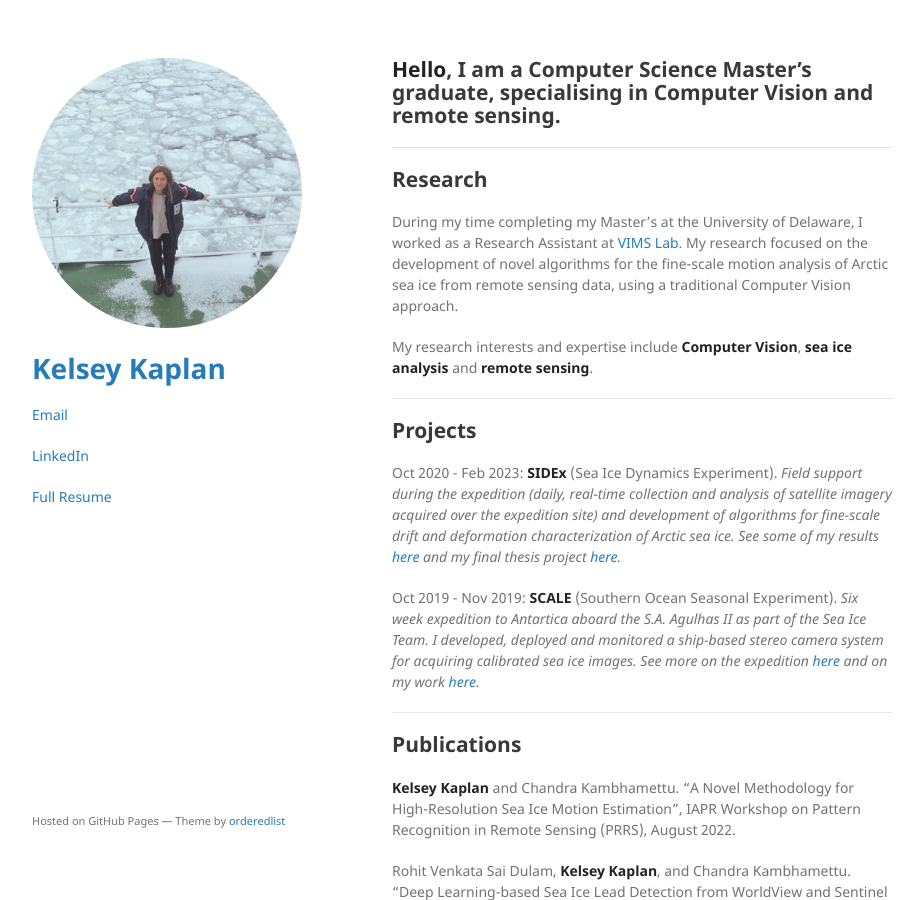
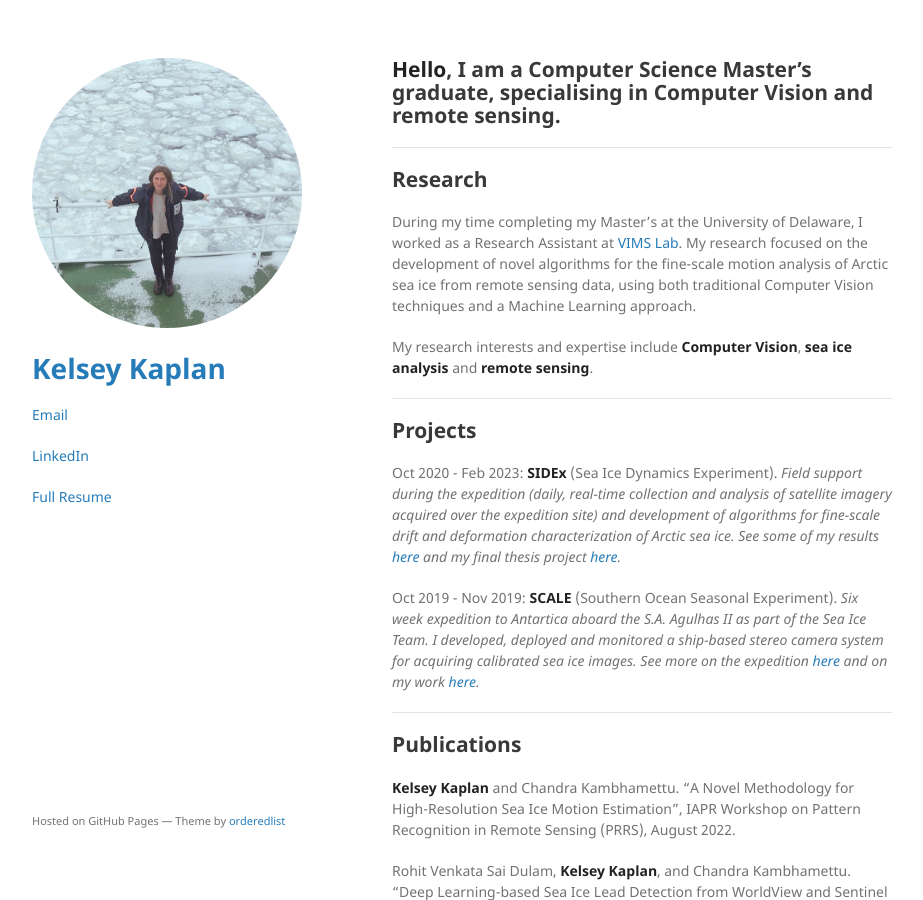
Before and after one commit to kelseykap/kelseykap.github.io, a Jekyll site: the page built from index.md, in a window 1280 px wide and 900 px high. Shown: the whole window, without its empty margins (178-1101 px from the left). Built offline with Jekyll 4.4.1, drawn with Linux system fonts in a browser that asks for light colours; our own code applies the rules of GitHub Pages for plain Markdown files.

Commit message:
Update index.md

```diff
--- a/index.md
+++ b/index.md
@@ -8,7 +8,7 @@ layout: default
 
 ## Research
 During my time completing my Master's at the University of Delaware, I worked as a Research Assistant at [VIMS Lab](https://bigdatavision.org/seaIceProjects/).
-My research focused on the development of novel algorithms for the fine-scale motion analysis of Arctic sea ice from remote sensing data, using a traditional Computer Vision approach.
+My research focused on the development of novel algorithms for the fine-scale motion analysis of Arctic sea ice from remote sensing data, using both traditional Computer Vision techniques and a Machine Learning approach.
 
 My research interests and expertise include **Computer Vision**, **sea ice analysis** and **remote sensing**.
 
```
